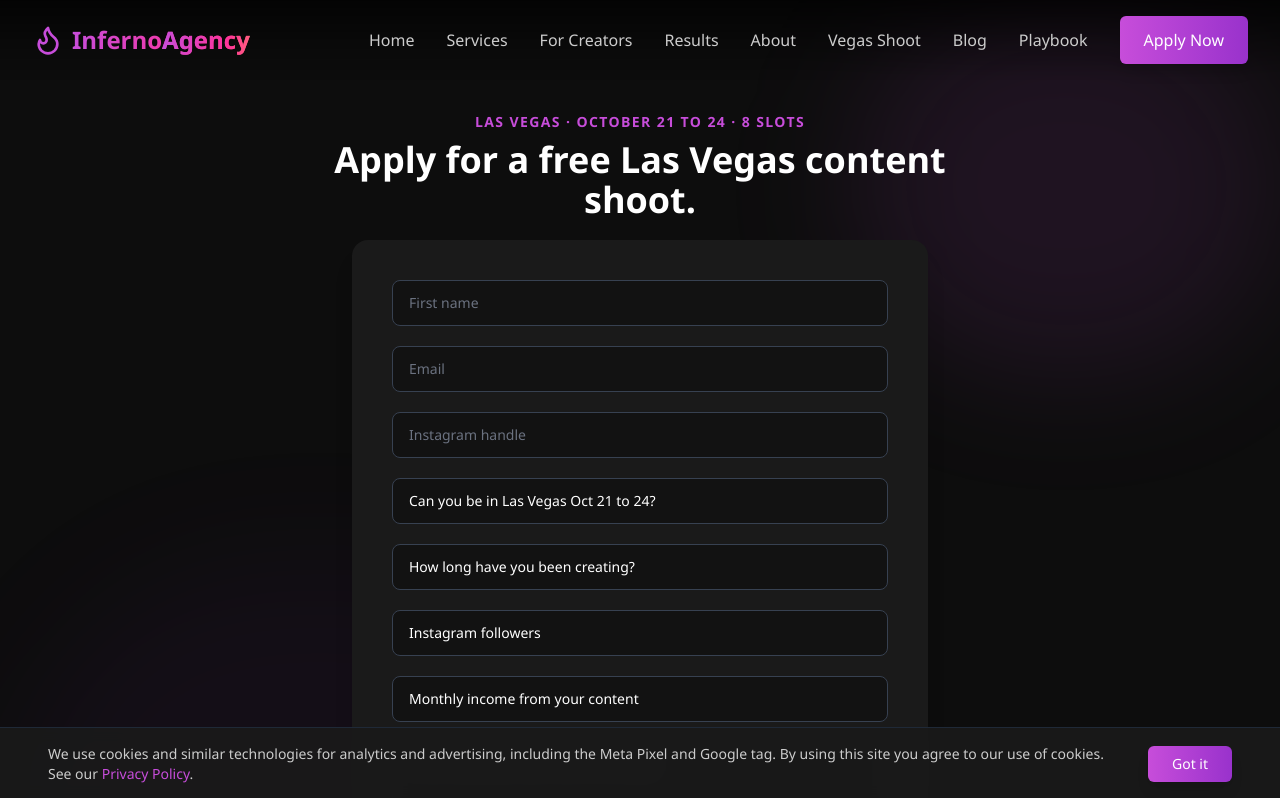
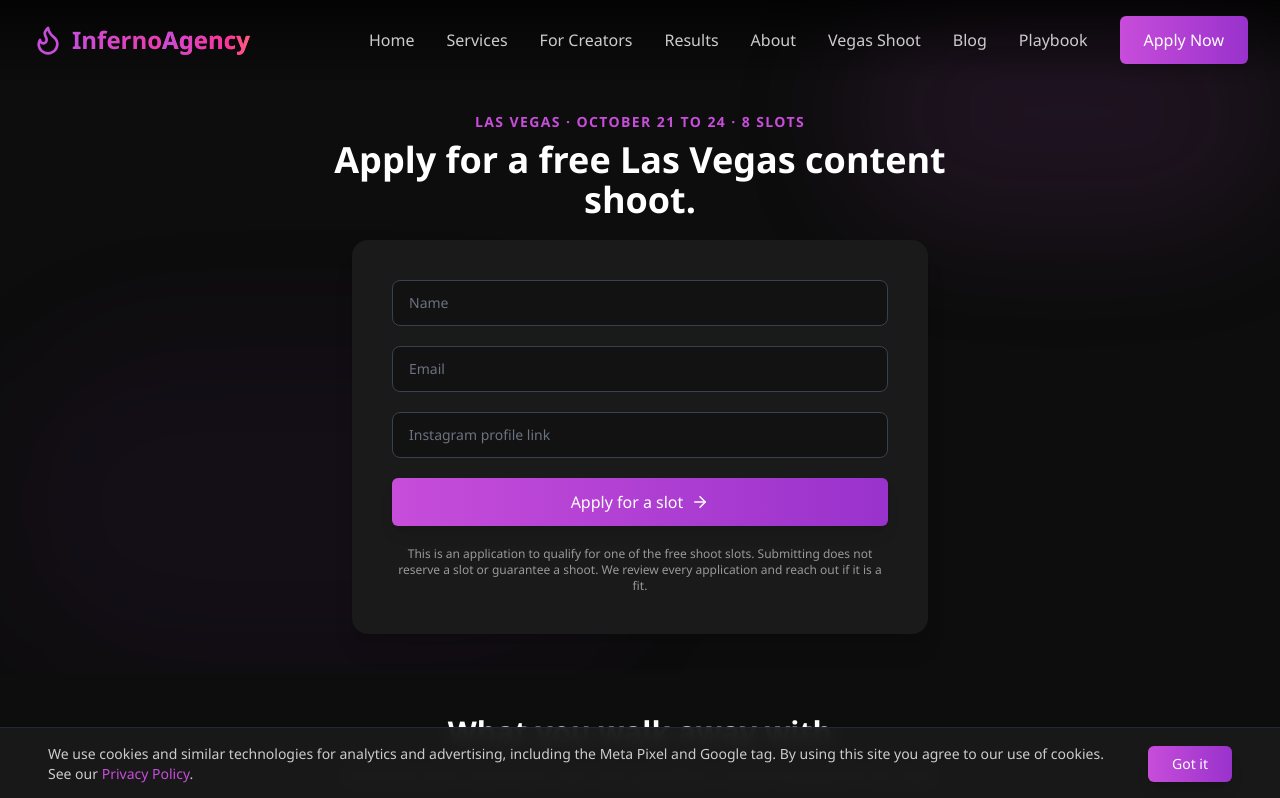
Before and after one commit to Inferno-Developer/inferno-website, a React (Vite) app in the folder inferno-website-upload/: page /vegas in a window 1280 px wide. Shown: the top 798 px of the page. Built offline with nearby package versions, Linux system fonts and the light colour scheme; a web font is replaced by a local one.

Commit message:
Add files via upload

```diff
--- a/inferno-website-upload/src/components/VegasForm.tsx
+++ b/inferno-website-upload/src/components/VegasForm.tsx
@@ -2,63 +2,25 @@ import React, { useState } from "react";
 import { ArrowRight } from "lucide-react";
 import { useNavigate } from "react-router-dom";
 
-// Select option values below MUST match the existing single-select choice names
-// in the Airtable "Leads" table exactly (Instagram Followers, Monthly Earnings
-// Band, Time on Platform), so submissions land in the right band instead of
-// creating duplicate options. "In Vegas" was created for this form. Source is
-// NOT set here: the "Vegas Shoot Source Tag" automation stamps
-// Source = "Vegas October Shoot" off the "In Vegas" field. Field-ID mapping is
-// in netlify/functions/submit.js (type: "vegas").
-const IN_VEGAS = ["Yes", "No, but I can travel", "No"];
-
-const CREATING_FOR = [
-  "Less than 3 months",
-  "3 to 6 months",
-  "6 to 12 months",
-  "Over a year",
-];
-
-const FOLLOWER_BANDS = [
-  "Under 5,000",
-  "5,000 to 10,000",
-  "10,000 to 50,000",
-  "50,000 to 100,000",
-  "Over 100,000",
-];
-
-const INCOME_BANDS = [
-  "Under $2,000",
-  "$2,000 to $4,000",
-  "$4,000 to $10,000",
-  "$10,000 to $20,000",
-  "Over $20,000",
-];
-
-// Identical to the input styling used by the playbook and creator forms, so
-// this form matches the rest of the site exactly.
+// Short, high-converting application: Name, Email, Instagram. The Instagram
+// link is the key field so the team can review the applicant and reach out
+// directly to talk through next steps. Posts to /.netlify/functions/submit
+// (type "vegas"), which maps these to the Leads table and stamps
+// Source = "Vegas October Shoot". Styling matches the playbook and creator
+// forms exactly.
 const inputStyle =
   "w-full px-4 py-3 bg-background border border-gray-700 rounded-lg text-sm text-text-primary placeholder:text-gray-500 focus:outline-none focus:ring-2 focus:ring-accent-purple";
 
 const VegasForm: React.FC = () => {
   const navigate = useNavigate();
   const [formData, setFormData] = useState({
-    firstName: "",
+    name: "",
     email: "",
     instagram: "",
-    inVegas: "",
-    creatingFor: "",
-    followers: "",
-    monthlyIncome: "",
-    goal: "",
-    telegram: "",
   });
   const [submitting, setSubmitting] = useState(false);
 
-  const handleChange = (
-    e: React.ChangeEvent<
-      HTMLInputElement | HTMLSelectElement | HTMLTextAreaElement
-    >
-  ) => {
+  const handleChange = (e: React.ChangeEvent<HTMLInputElement>) => {
     const { name, value } = e.target;
     setFormData((prev) => ({ ...prev, [name]: value }));
   };
@@ -70,13 +32,23 @@ const VegasForm: React.FC = () => {
       const res = await fetch("/.netlify/functions/submit", {
         method: "POST",
         headers: { "Content-Type": "application/json" },
-        body: JSON.stringify({ type: "vegas", fields: formData }),
+        body: JSON.stringify({
+          type: "vegas",
+          // Send the Instagram value to both the handle (which names the Leads
+          // record) and the clickable IG Link field.
+          fields: {
+            name: formData.name,
+            email: formData.email,
+            instagram: formData.instagram,
+            igLink: formData.instagram,
+          },
+        }),
       });
       if (!res.ok) {
         console.error(await res.text());
         throw new Error("Failed to submit");
       }
-      // Redirect to the confirmation page. The `submitted` flag gates the
+      // Route to the confirmation page. The `submitted` flag gates the
       // conversion event there, so it fires only on a real completed submit.
       navigate("/vegas-thank-you", { state: { submitted: true } });
     } catch (err) {
@@ -89,11 +61,11 @@ const VegasForm: React.FC = () => {
   return (
     <form onSubmit={handleSubmit} className="space-y-5">
       <input
-        name="firstName"
-        value={formData.firstName}
+        name="name"
+        value={formData.name}
         onChange={handleChange}
         required
-        placeholder="First name"
+        placeholder="Name"
         className={inputStyle}
       />
       <input
@@ -110,93 +82,7 @@ const VegasForm: React.FC = () => {
         value={formData.instagram}
         onChange={handleChange}
         required
-        placeholder="Instagram handle"
-        className={inputStyle}
-      />
-
-      <select
-        name="inVegas"
-        value={formData.inVegas}
-        onChange={handleChange}
-        required
-        className={`${inputStyle} appearance-none`}
-      >
-        <option value="" disabled>
-          Can you be in Las Vegas Oct 21 to 24?
-        </option>
-        {IN_VEGAS.map((o) => (
-          <option key={o} value={o}>
-            {o}
-          </option>
-        ))}
-      </select>
-
-      <select
-        name="creatingFor"
-        value={formData.creatingFor}
-        onChange={handleChange}
-        required
-        className={`${inputStyle} appearance-none`}
-      >
-        <option value="" disabled>
-          How long have you been creating?
-        </option>
-        {CREATING_FOR.map((o) => (
-          <option key={o} value={o}>
-            {o}
-          </option>
-        ))}
-      </select>
-
-      <select
-        name="followers"
-        value={formData.followers}
-        onChange={handleChange}
-        required
-        className={`${inputStyle} appearance-none`}
-      >
-        <option value="" disabled>
-          Instagram followers
-        </option>
-        {FOLLOWER_BANDS.map((o) => (
-          <option key={o} value={o}>
-            {o}
-          </option>
-        ))}
-      </select>
-
-      <select
-        name="monthlyIncome"
-        value={formData.monthlyIncome}
-        onChange={handleChange}
-        required
-        className={`${inputStyle} appearance-none`}
-      >
-        <option value="" disabled>
-          Monthly income from your content
-        </option>
-        {INCOME_BANDS.map((o) => (
-          <option key={o} value={o}>
-            {o}
-          </option>
-        ))}
-      </select>
-
-      <textarea
-        name="goal"
-        value={formData.goal}
-        onChange={handleChange}
-        required
-        rows={3}
-        placeholder="What would you want out of the day?"
-        className={inputStyle}
-      />
-
-      <input
-        name="telegram"
-        value={formData.telegram}
-        onChange={handleChange}
-        placeholder="Telegram handle (optional)"
+        placeholder="Instagram profile link"
         className={inputStyle}
       />
 
@@ -216,8 +102,8 @@ const VegasForm: React.FC = () => {
 
       <p className="text-text-muted text-xs text-center">
         This is an application to qualify for one of the free shoot slots.
-        Submitting does not reserve a slot or guarantee a shoot. We select
-        creators from everyone who applies and reach out if it is a fit.
+        Submitting does not reserve a slot or guarantee a shoot. We review every
+        application and reach out if it is a fit.
       </p>
     </form>
   );
```
